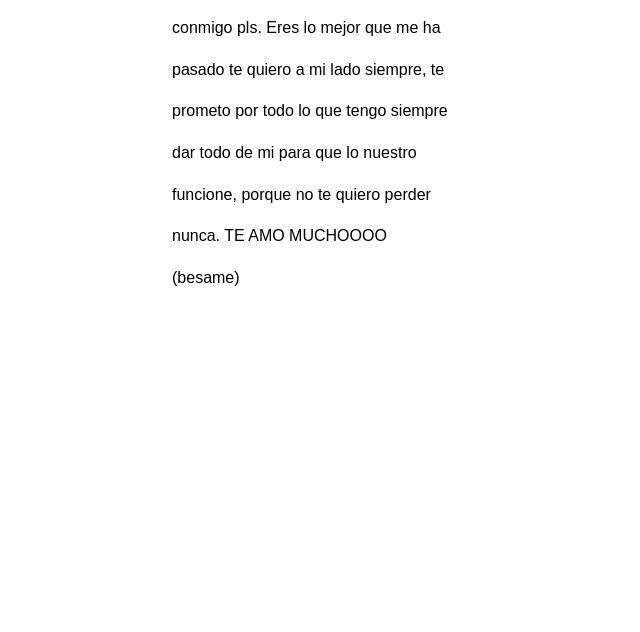
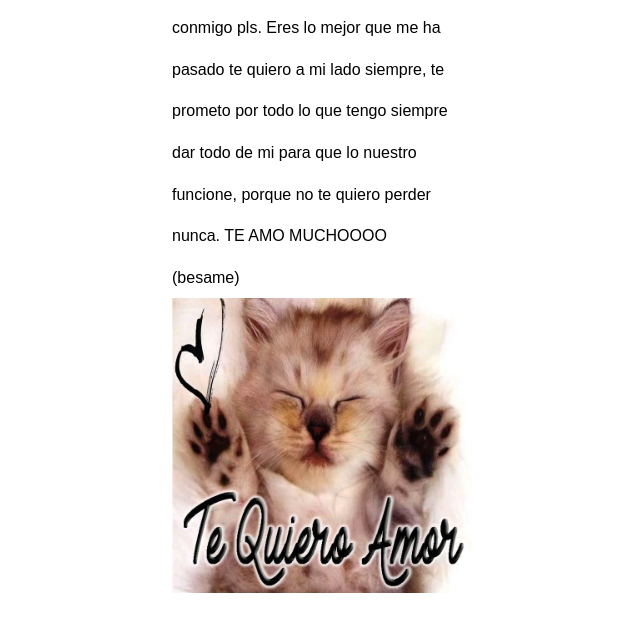
Before and after one commit to Emuward/mipaginajeje2, a plain HTML site: page index.html in a window 1280 px wide. Shown: the part 639-1271 px from the top of the page, without its empty margins (328-968 px from the left). Drawn offline with Linux system fonts and the light colour scheme.

Commit message:
Update index.html

```diff
--- a/index.html
+++ b/index.html
@@ -31,3 +31,4 @@ siempre dar todo de mi para que lo nuestro funcione, porque no te quiero perder
     </div>
 </body>
 </html>
+<img src="tequieroamor.jpg" alt="Descripción" width="300">
```
